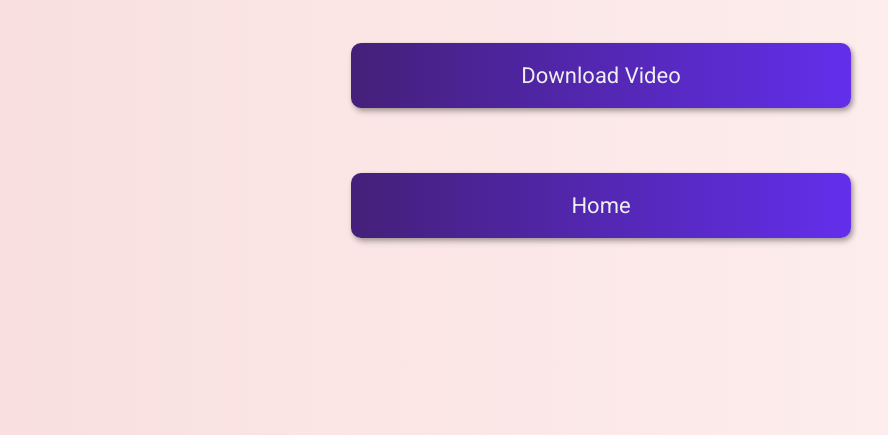
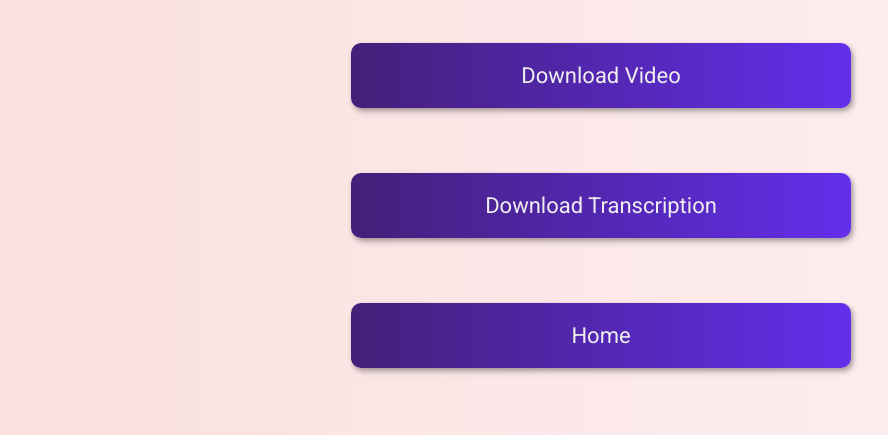
Before and after one commit to aroary/subtitler, a website: page view/complete.html in a window 1280 px wide. Shown: the part 656-1091 px from the top of the page, without its empty margins (39-927 px from the left). Drawn offline with Linux system fonts and the light colour scheme.

Commit message:
srt downlaod

```diff
--- a/view/complete.html
+++ b/view/complete.html
@@ -16,7 +16,7 @@
       <h2>Your video is ready, check it out.</h2>
       <video controls><source src="{{videoDataUrl}}" type="video/mp4"></video>
       <a class="download-btn white-text" download href="{{videoDataUrl}}">Download Video</a>
-      <!-- <a class="download-btn white-text" download href="{\{transcriptionDataUrl}\}">Download Transcription</a> -->
+      <a class="download-btn white-text" download href="{{transcriptionDataUrl}}">Download Transcription</a>
       <a class="download-btn white-text" href="/">Home</a>
     </div>
     <footer><p>Copyright &copy; 2023 Kuma Web Creations</p><a href="https://wearekuma.com" target="_blank"><img src="../public/kuma-logo.png" alt="Kuma Web Creations"></a></footer>
```
